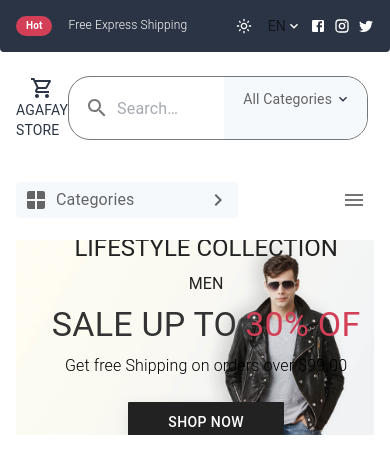
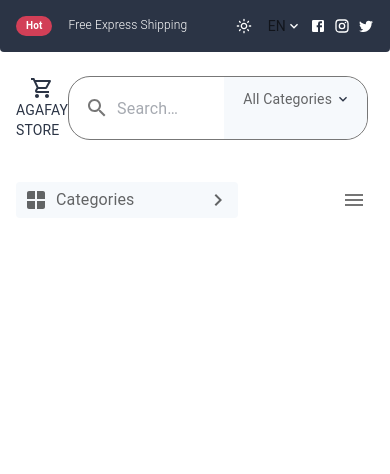
Before and after one commit to saghro/react-ecommerce, a React (Vite) app: page / in a window 390 px wide. Shown: the top 474 px of the page. Built offline with nearby package versions, Linux system fonts and the light colour scheme.

Commit message:
styler hero

```diff
--- a/src/components/hero/Hero.jsx
+++ b/src/components/hero/Hero.jsx
@@ -17,7 +17,7 @@ const Hero = () => {
       >
         <SwiperSlide>
           <img src="src/images/banner-15.jpg" alt="" />
-          <Box sx={{ position: "absolute ", left: "10%" }}>
+          <Box sx={{ position: "absolute ", left: "10%",textAlign:"left" }}>
             <Typography
               sx={{
                 color: "#222",
@@ -32,6 +32,7 @@ const Hero = () => {
                 fontWeight: 400,
                 my: 1,
               }}
+              variant="h3"
             >
               MEN
             </Typography>
--- a/src/components/hero/slider.css
+++ b/src/components/hero/slider.css
@@ -21,3 +21,8 @@
     height: 100%;
     object-fit: cover;
   }
+  @media (max-width:600px) {
+    .swiper-slide img{
+        display: none;
+    }
+  }
```
